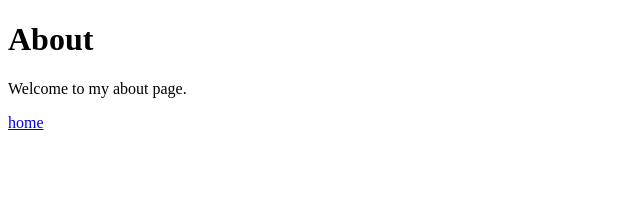
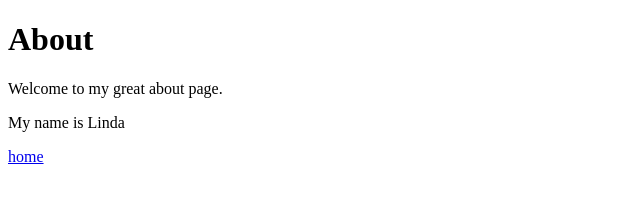
Before and after one commit to patakilinda/patakilinda.github.io, a plain HTML site: page about.html in a window 1280 px wide. Shown: the whole page, without its empty margins (0-640 px from the left). Drawn offline with Linux system fonts and the light colour scheme.

Commit message:
Improved the about page

```diff
--- a/about.html
+++ b/about.html
@@ -8,7 +8,8 @@
 </head>
 <body>
     <h1>About</h1>
-    <p>Welcome to my about page.</p>
+    <p>Welcome to my great about page.</p>
+    <p>My name is Linda</p>
     <a href="/">home</a>
 </body>
 </html>
```
